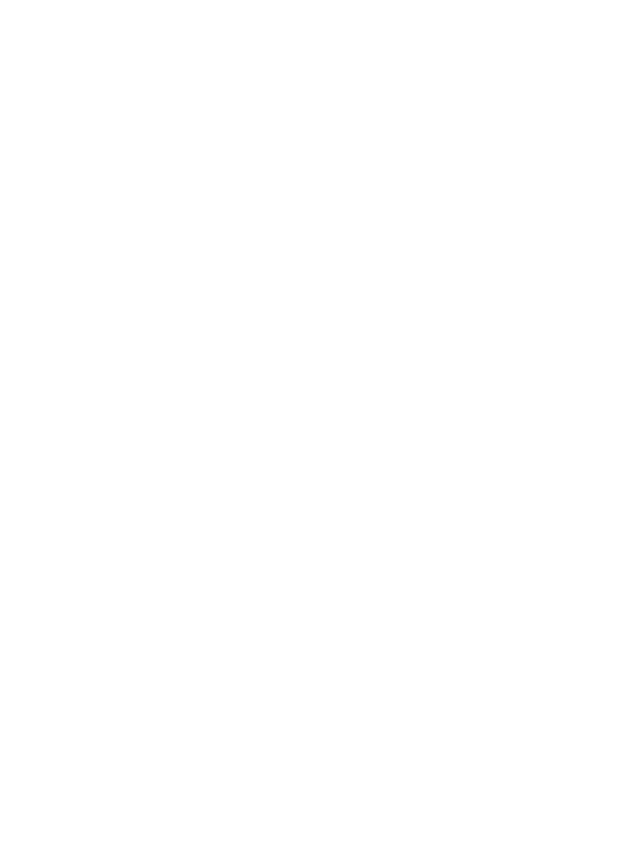
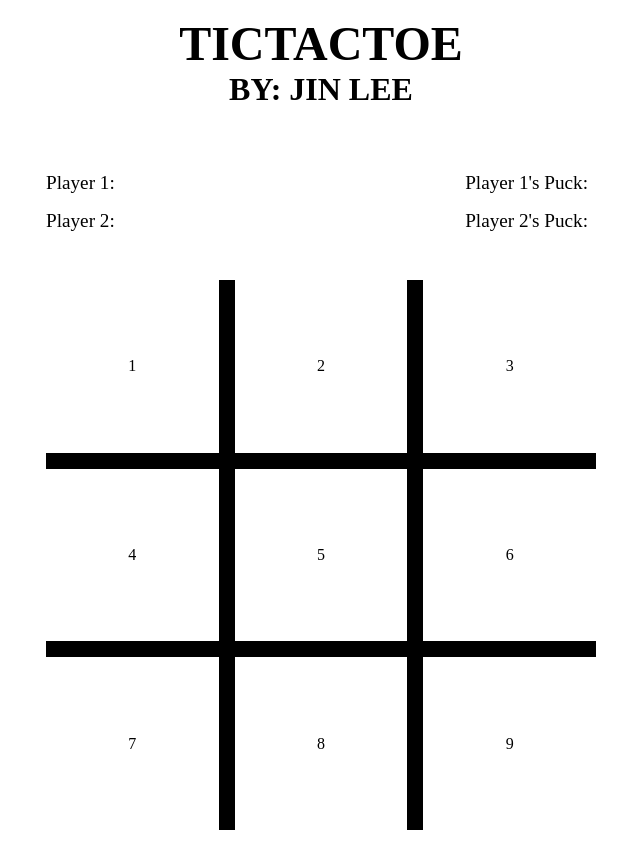
Before and after one commit to LeeYeongjin/tictactoe, a plain HTML site: page index.html in a window 1280 px wide. Shown: the whole page, without its empty margins (319-959 px from the left). Before the commit the page ends 800 px from the top, so only its background shows below. Drawn offline with Linux system fonts and the light colour scheme.

Commit message:
feat: created layout for tictactoe game

```diff
--- a/index.html
+++ b/index.html
@@ -8,6 +8,41 @@
     <title>TICTACTOE JINLEE</title>
 </head>
 <body>
+    <div class="wrapper">
+
+
+            <section id="title">
+                <h1>TICTACTOE</h1>
+                <h2>BY: JIN LEE</h2>
+            </section>
+
+            <section id="tictactoe">
+                <section id="info">
+                    <div class="left">
+                        <p class="player">Player 1: </p>
+                        <p class="player">Player 2: </p>
+                    </div>
+                    <div class="right">
+                        <p class="puck">Player 1's Puck: </p>
+                        <p class="puck">Player 2's Puck: </p>
+                    </div>
+
+                </section>
+
+                <div class="grid-container">
+                    <div class="grid-item">1</div>
+                    <div class="grid-item">2</div>
+                    <div class="grid-item">3</div>
+                    <div class="grid-item">4</div>
+                    <div class="grid-item">5</div>
+                    <div class="grid-item">6</div>
+                    <div class="grid-item">7</div>
+                    <div class="grid-item">8</div>
+                    <div class="grid-item">9</div>
+                </div>
+            </section>
+    </div>
+
     <script type="module" src="./index.js"></script>
 </body>
 </html>
--- a/style.css
+++ b/style.css
@@ -0,0 +1,66 @@
+* {
+    margin: 0;
+    padding: 0;
+    box-sizing: border-box;
+}
+
+.wrapper {
+    display: flex;
+    flex-flow: column wrap;
+}
+
+#tictactoe {
+    display: flex;
+    flex-flow: column wrap;
+    padding: 1rem;
+    width: 1200px;
+    align-items: center;
+    justify-content: center;
+
+    margin: 0 auto;
+}
+
+#title {
+    width: 1200px;
+    text-align: center;
+    padding: 1rem;
+    margin: 0 auto;
+}
+
+#title h1 {
+    font-size: 3rem;
+}
+
+#title h2 {
+    font-size: 2rem;
+}
+
+#info {
+    display: flex;
+    justify-content: space-between;
+    padding: 2rem 0;
+    width: 550px;
+}
+
+#info p {
+    padding-right: 0.5rem;
+    padding-bottom: 1rem;
+
+    font-size: 1.2rem;
+}
+
+.grid-container {
+    display: grid;
+    gap: 1rem;
+    grid-template-columns: repeat(3, 1fr);
+    width: 550px;
+    height: 550px;
+    background-color: black;
+}
+
+.grid-item {
+    background-color: white;
+    display: flex;
+    justify-content: center;
+    align-items: center;
+}
```
